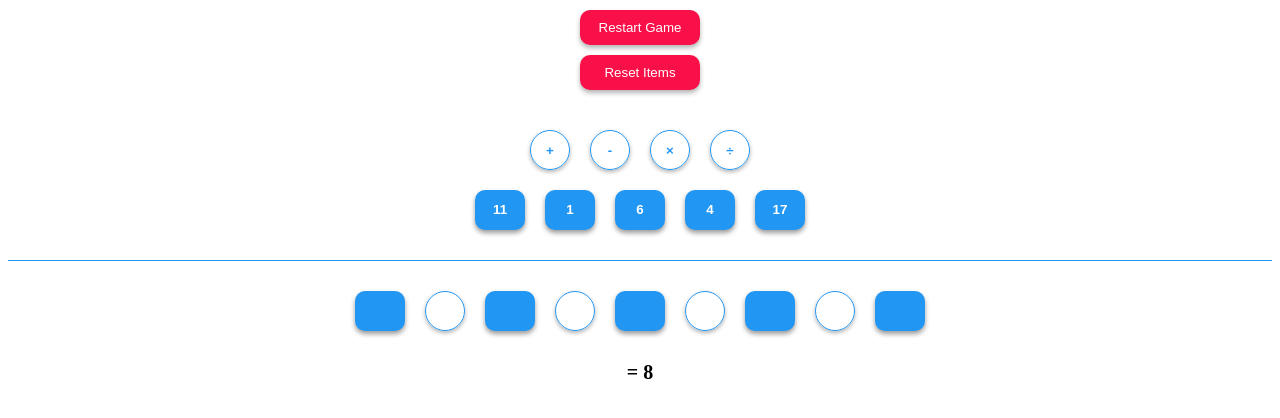
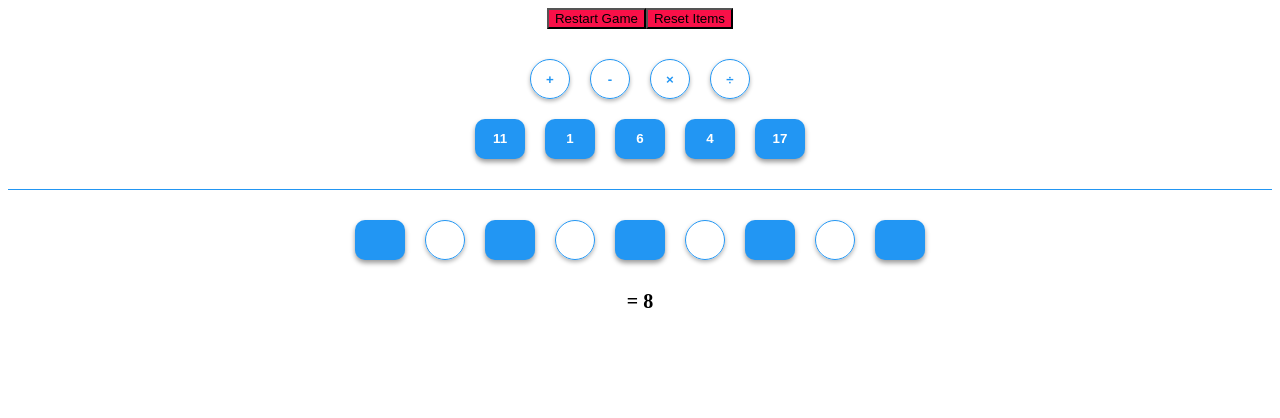
Before and after one commit to jun12n/Krypto, a React (Create React App) app: page / in a window 1280 px wide. Shown: the top 418 px of the page. Built offline with nearby package versions, Linux system fonts and the light colour scheme.

Commit message:
add base dasign of button

```diff
--- a/src/stylesheets/Reset.css
+++ b/src/stylesheets/Reset.css
@@ -1,14 +1,3 @@
 .Reset{
-    display: block;
-    width: 120px;
-    margin: 10px auto;
-    padding: 10px 15px;
-    border: 0;
-    border-radius: 10px;
-    box-shadow: 0 3px 5px rgba(0,0,0,0.3);
-    color: #ffffff;
-    background-color: #f91048;
-    cursor: pointer;
-    outline: none;
-    appearance: none;
+    background-color: #f91048 !important;
 }
--- a/src/stylesheets/Restart.css
+++ b/src/stylesheets/Restart.css
@@ -1,14 +1,3 @@
 .Restart{
-    display: block;
-    width: 120px;
-    margin: 10px auto;
-    padding: 10px 15px;
-    border: 0;
-    border-radius: 10px;
-    box-shadow: 0 3px 5px rgba(0,0,0,0.3);
-    color: #ffffff;
-    background-color: #f91048;
-    cursor: pointer;
-    outline: none;
-    appearance: none;
+    background-color: #f91048 !important;
 }
```
Also changed, not shown: src/stylesheets/BaseButton.css (added, +15 -0 lines).
